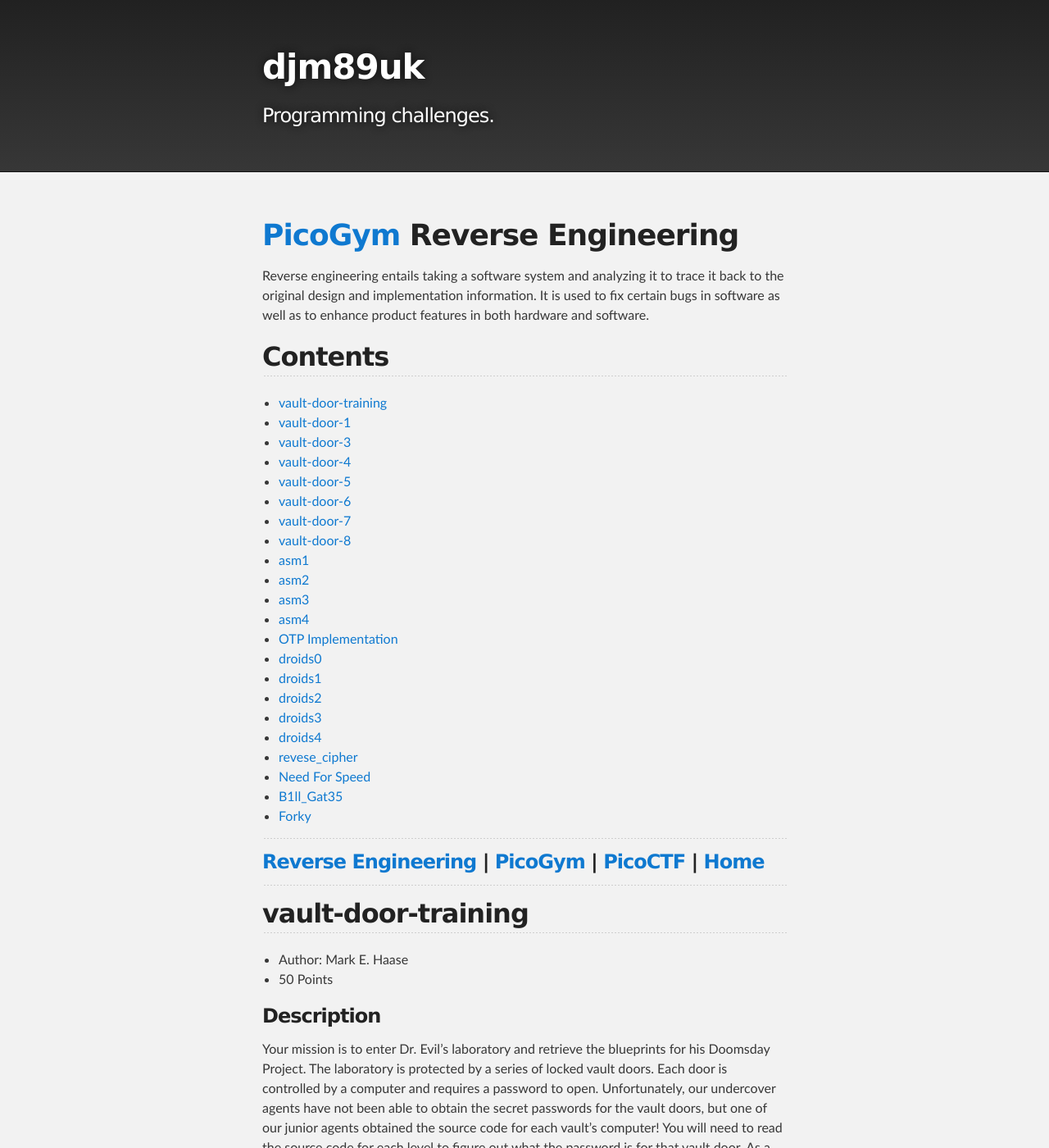
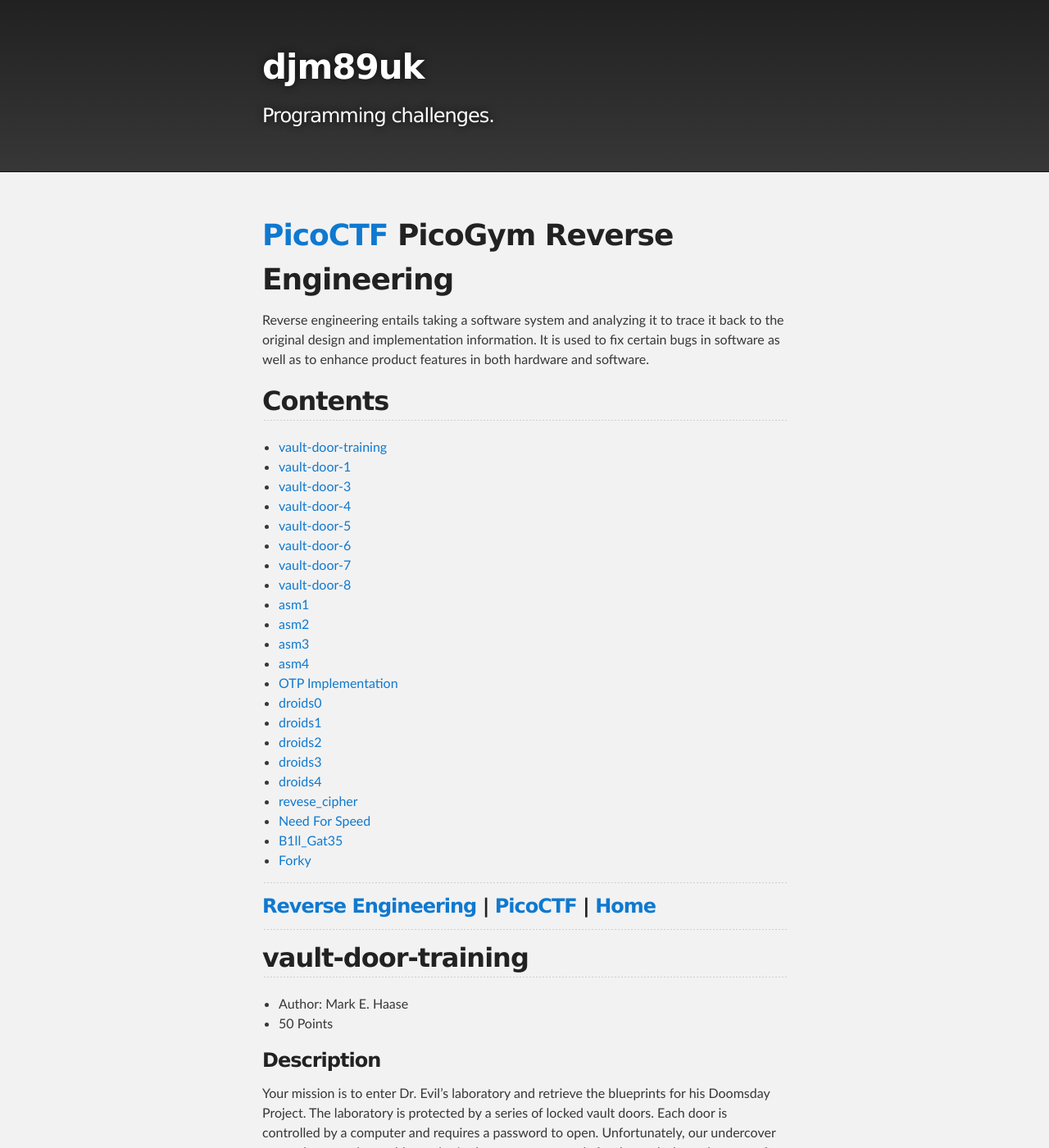
Before and after one commit to djm89uk/djm89uk.github.io, a Jekyll site: the page built from picogym_re.md, in a window 1280 px wide and 1400 px high. Shown: the whole window at 82% size. Built offline with Jekyll 4.4.1, drawn with Linux system fonts in a browser that asks for light colours; our own code applies the rules of GitHub Pages for plain Markdown files; some of the changed text lies outside the part shown.

Commit message:
Update picogym_re.md

```diff
--- a/picogym_re.md
+++ b/picogym_re.md
@@ -1,4 +1,4 @@
-# [PicoGym](./picogym.md) Reverse Engineering
+# [PicoCTF](./picoctf.md) PicoGym Reverse Engineering
 
 Reverse engineering entails taking a software system and analyzing it to trace it back to the original design and implementation information. It is used to fix certain bugs in software as well as to enhance product features in both hardware and software.
 
@@ -29,7 +29,7 @@ Reverse engineering entails taking a software system and analyzing it to trace i
 
 ---
 
-### [Reverse Engineering](#contents) | [PicoGym](./picogym.md) | [PicoCTF](./picoctf.md) | [Home](./index.md)
+### [Reverse Engineering](#contents) | [PicoCTF](./picoctf.md) | [Home](./index.md)
 
 ---
 
@@ -191,7 +191,7 @@ picoCTF{w4rm1ng_Up_w1tH_jAv4_3808d338b46}
 
 ---
 
-### [Reverse Engineering](#contents) | [PicoGym](./picogym.md) | [PicoCTF](./picoctf.md) | [Home](./index.md)
+### [Reverse Engineering](#contents) | [PicoCTF](./picoctf.md) | [Home](./index.md)
 
 ---
 
@@ -387,7 +387,7 @@ picoCTF{d35cr4mbl3_tH3_cH4r4cT3r5_f6daf4}
 
 ---
 
-### [Reverse Engineering](#contents) | [PicoGym](./picogym.md) | [PicoCTF](./picoctf.md) | [Home](./index.md)
+### [Reverse Engineering](#contents) | [PicoCTF](./picoctf.md) | [Home](./index.md)
 
 ---
 
@@ -579,7 +579,7 @@ picoCTF{jU5t_a_s1mpl3_an4gr4m_4_u_c79a21}
 
 ---
 
-### [Reverse Engineering](#contents) | [PicoGym](./picogym.md) | [PicoCTF](./picoctf.md) | [Home](./index.md)
+### [Reverse Engineering](#contents) | [PicoCTF](./picoctf.md) | [Home](./index.md)
 
 ---
 
@@ -769,7 +769,7 @@ picoCTF{jU5t_4_bUnCh_0f_bYt3s_f4a8cd8f7e}
 
 ---
 
-### [Reverse Engineering](#contents) | [PicoGym](./picogym.md) | [PicoCTF](./picoctf.md) | [Home](./index.md)
+### [Reverse Engineering](#contents) | [PicoCTF](./picoctf.md) | [Home](./index.md)
 
 ---
 
@@ -971,7 +971,7 @@ picoCTF{c0nv3rt1ng_fr0m_ba5e_64_84fd5095}
 
 ---
 
-### [Reverse Engineering](#contents) | [PicoGym](./picogym.md) | [PicoCTF](./picoctf.md) | [Home](./index.md)
+### [Reverse Engineering](#contents) | [PicoCTF](./picoctf.md) | [Home](./index.md)
 
 ---
 
@@ -1164,7 +1164,7 @@ picoCTF{n0t_mUcH_h4rD3r_tH4n_x0r_3ce2919}
 
 ---
 
-### [Reverse Engineering](#contents) | [PicoGym](./picogym.md) | [PicoCTF](./picoctf.md) | [Home](./index.md)
+### [Reverse Engineering](#contents) | [PicoCTF](./picoctf.md) | [Home](./index.md)
 
 ---
 
@@ -1411,7 +1411,7 @@ picoCTF{A_b1t_0f_b1t_sh1fTiNg_702640db5a}
 
 ---
 
-### [Reverse Engineering](#contents) | [PicoGym](./picogym.md) | [PicoCTF](./picoctf.md) | [Home](./index.md)
+### [Reverse Engineering](#contents) | [PicoCTF](./picoctf.md) | [Home](./index.md)
 
 ---
 
@@ -1676,7 +1676,7 @@ picoCTF{s0m3_m0r3_b1t_sh1fTiNg_91c642112}
 
 ---
 
-### [Reverse Engineering](#contents) | [PicoGym](./picogym.md) | [PicoCTF](./picoctf.md) | [Home](./index.md)
+### [Reverse Engineering](#contents) | [PicoCTF](./picoctf.md) | [Home](./index.md)
 
 ---
 
@@ -2018,7 +2018,7 @@ This returns the flag 0x8bb.
 
 ---
 
-### [Reverse Engineering](#contents) | [PicoGym](./picogym.md) | [PicoCTF](./picoctf.md) | [Home](./index.md)
+### [Reverse Engineering](#contents) | [PicoCTF](./picoctf.md) | [Home](./index.md)
 
 ---
 
@@ -2179,7 +2179,7 @@ picoCTF{}
 
 ---
 
-### [Reverse Engineering](#contents) | [PicoGym](./picogym.md) | [PicoCTF](./picoctf.md) | [Home](./index.md)
+### [Reverse Engineering](#contents) | [PicoCTF](./picoctf.md) | [Home](./index.md)
 
 ---
 
@@ -2318,7 +2318,7 @@ This returns the flag 0x669b.
 
 ---
 
-### [Reverse Engineering](#contents) | [PicoGym](./picogym.md) | [PicoCTF](./picoctf.md) | [Home](./index.md)
+### [Reverse Engineering](#contents) | [PicoCTF](./picoctf.md) | [Home](./index.md)
 
 ---
 
@@ -2542,7 +2542,7 @@ The flag is therefore 0x265
 
 ---
 
-### [Reverse Engineering](#contents) | [PicoGym](./picogym.md) | [PicoCTF](./picoctf.md) | [Home](./index.md)
+### [Reverse Engineering](#contents) | [PicoCTF](./picoctf.md) | [Home](./index.md)
 
 ---
 
@@ -2984,7 +2984,7 @@ picoCTF{cust0m_jumbl3s_4r3nt_4_g0Od_1d3A_33ead16f}
 
 ---
 
-### [Reverse Engineering](#contents) | [PicoGym](./picogym.md) | [PicoCTF](./picoctf.md) | [Home](./index.md)
+### [Reverse Engineering](#contents) | [PicoCTF](./picoctf.md) | [Home](./index.md)
 
 ---
 
@@ -3030,7 +3030,7 @@ picoCTF{}
 
 ---
 
-### [Reverse Engineering](#contents) | [PicoGym](./picogym.md) | [PicoCTF](./picoctf.md) | [Home](./index.md)
+### [Reverse Engineering](#contents) | [PicoCTF](./picoctf.md) | [Home](./index.md)
 
 ---
 
@@ -3077,7 +3077,7 @@ picoCTF{}
 
 ---
 
-### [Reverse Engineering](#contents) | [PicoGym](./picogym.md) | [PicoCTF](./picoctf.md) | [Home](./index.md)
+### [Reverse Engineering](#contents) | [PicoCTF](./picoctf.md) | [Home](./index.md)
 
 ---
 
@@ -3124,7 +3124,7 @@ picoCTF{}
 
 ---
 
-### [Reverse Engineering](#contents) | [PicoGym](./picogym.md) | [PicoCTF](./picoctf.md) | [Home](./index.md)
+### [Reverse Engineering](#contents) | [PicoCTF](./picoctf.md) | [Home](./index.md)
 
 ---
 
@@ -3171,7 +3171,7 @@ picoCTF{}
 
 ---
 
-### [Reverse Engineering](#contents) | [PicoGym](./picogym.md) | [PicoCTF](./picoctf.md) | [Home](./index.md)
+### [Reverse Engineering](#contents) | [PicoCTF](./picoctf.md) | [Home](./index.md)
 
 ---
 
@@ -3216,7 +3216,7 @@ picoCTF{}
 
 ---
 
-### [Reverse Engineering](#contents) | [PicoGym](./picogym.md) | [PicoCTF](./picoctf.md) | [Home](./index.md)
+### [Reverse Engineering](#contents) | [PicoCTF](./picoctf.md) | [Home](./index.md)
 
 ---
 
@@ -3536,7 +3536,7 @@ picoCTF{r3v3rs312528e05}
 
 ---
 
-### [Reverse Engineering](#contents) | [PicoGym](./picogym.md) | [PicoCTF](./picoctf.md) | [Home](./index.md)
+### [Reverse Engineering](#contents) | [PicoCTF](./picoctf.md) | [Home](./index.md)
 
 ---
 
@@ -3718,7 +3718,7 @@ PICOCTF{Good job keeping bus #190ca38b speeding along!}
 
 ---
 
-### [Reverse Engineering](#contents) | [PicoGym](./picogym.md) | [PicoCTF](./picoctf.md) | [Home](./index.md)
+### [Reverse Engineering](#contents) | [PicoCTF](./picoctf.md) | [Home](./index.md)
 
 ---
 
@@ -3765,7 +3765,7 @@ picoCTF{}
 
 ---
 
-### [Reverse Engineering](#contents) | [PicoGym](./picogym.md) | [PicoCTF](./picoctf.md) | [Home](./index.md)
+### [Reverse Engineering](#contents) | [PicoCTF](./picoctf.md) | [Home](./index.md)
 
 ---
 
@@ -3966,7 +3966,7 @@ picoCTF{-721750240}
 
 ---
 
-### [Reverse Engineering](#contents) | [PicoGym](./picogym.md) | [PicoCTF](./picoctf.md) | [Home](./index.md)
+### [Reverse Engineering](#contents) | [PicoCTF](./picoctf.md) | [Home](./index.md)
 
 ---
 
```
